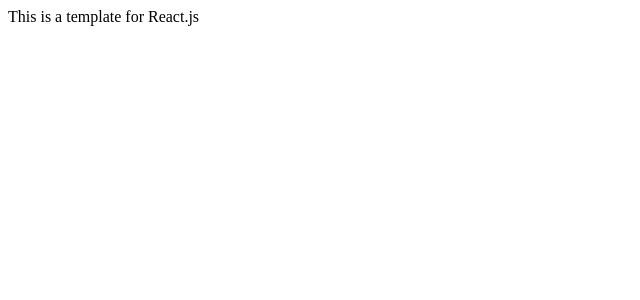
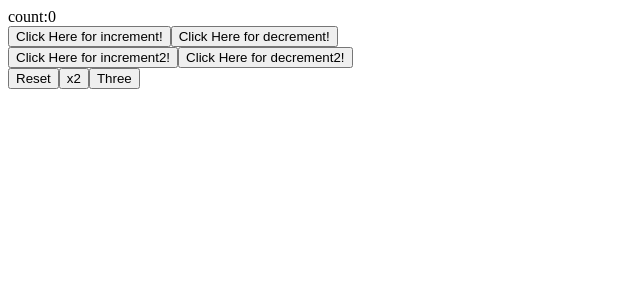
Before and after one commit to banban-22/react-hooks-101, a React (Create React App) app: page / in a window 1280 px wide. Shown: the top 300 px of the page, without its empty margins (0-640 px from the left). Built offline with nearby package versions, Linux system fonts and the light colour scheme.

Commit message:
created useState

```diff
--- a/src/App.js
+++ b/src/App.js
@@ -1,7 +1,60 @@
-import React from 'react';
+import React, { useState } from 'react';
 
 const App = () => {
-  return <div>This is a template for React.js</div>;
+  const [count, setCount] = useState(0);
+
+  const increment = () => {
+    if (count < 100) setCount(count + 1);
+  };
+
+  const decrement = () => {
+    if (count > 0) {
+      setCount(count - 1);
+    }
+  };
+
+  const increment2 = () => {
+    setCount((previousCount) => previousCount + 1);
+  };
+
+  const decrement2 = () => {
+    setCount((previousCount) => previousCount - 1);
+  };
+
+  const reset = () => {
+    setCount(0);
+  };
+
+  const double = () => {
+    setCount(count * 2);
+  };
+
+  const three = () => {
+    if (count % 3 === 0) {
+      setCount(count / 3);
+    } else {
+      return count;
+    }
+  };
+
+  return (
+    <>
+      <div>count:{count}</div>
+      <div>
+        <button onClick={increment}>Click Here for increment!</button>
+        <button onClick={decrement}>Click Here for decrement!</button>
+      </div>
+      <div>
+        <button onClick={increment2}>Click Here for increment2!</button>
+        <button onClick={decrement2}>Click Here for decrement2!</button>
+      </div>
+      <div>
+        <button onClick={reset}>Reset</button>
+        <button onClick={double}>x2</button>
+        <button onClick={three}>Three</button>
+      </div>
+    </>
+  );
 };
 
 export default App;
```
